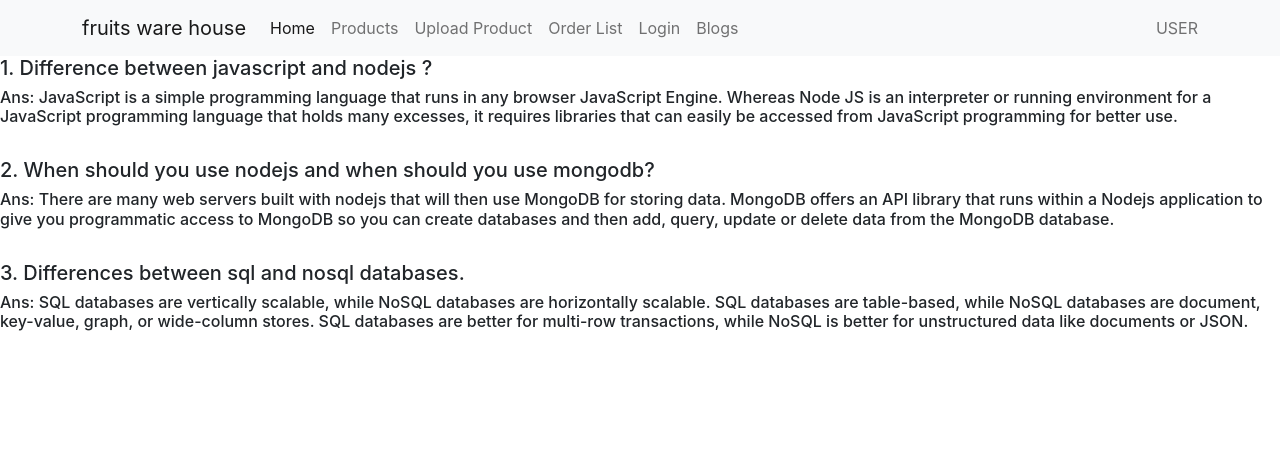
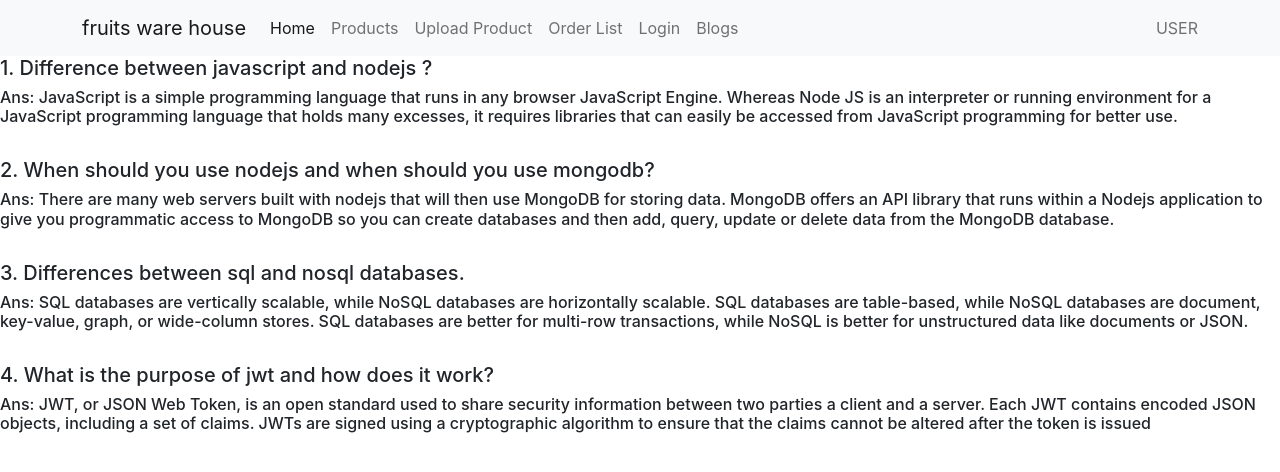
Before and after one commit to Tuhin120458/fiurts-warehouse-server-side, a React (Create React App) app: page /blogs in a window 1280 px wide. Shown: the top 472 px of the page. Built offline with nearby package versions, Linux system fonts and the light colour scheme; no server answers.

Commit message:
added 4 no question

```diff
--- a/src/components/Blogs/Blogs.js
+++ b/src/components/Blogs/Blogs.js
@@ -12,6 +12,9 @@
             <br />
             <h5>3. Differences between sql and nosql databases.</h5>
             <h6>Ans: SQL databases are vertically scalable, while NoSQL databases are horizontally scalable. SQL databases are table-based, while NoSQL databases are document, key-value, graph, or wide-column stores. SQL databases are better for multi-row transactions, while NoSQL is better for unstructured data like documents or JSON.</h6>
+            <br />
+            <h5>4. What is the purpose of jwt and how does it work?</h5>
+            <h6>Ans: JWT, or JSON Web Token, is an open standard used to share security information between two parties  a client and a server. Each JWT contains encoded JSON objects, including a set of claims. JWTs are signed using a cryptographic algorithm to ensure that the claims cannot be altered after the token is issued</h6>
         </div>
 
     );
```
